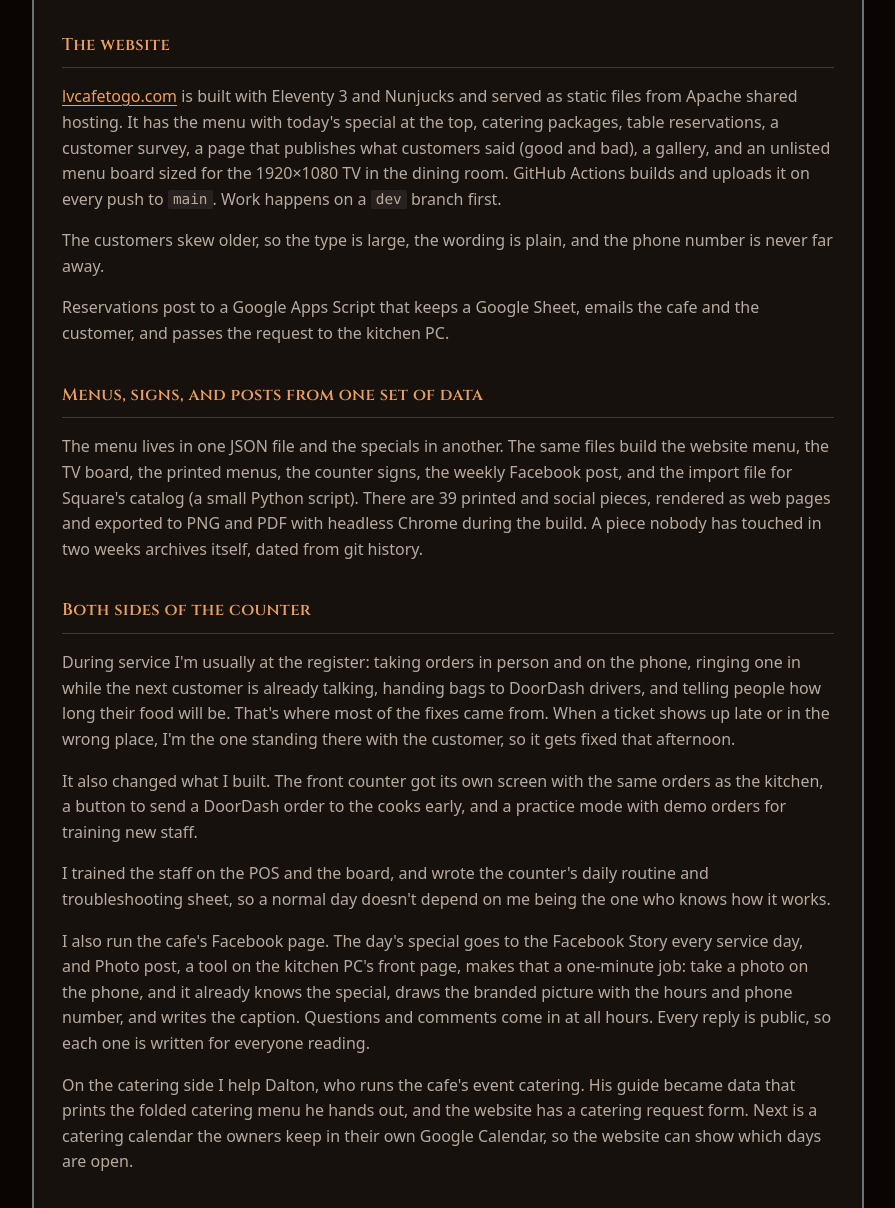
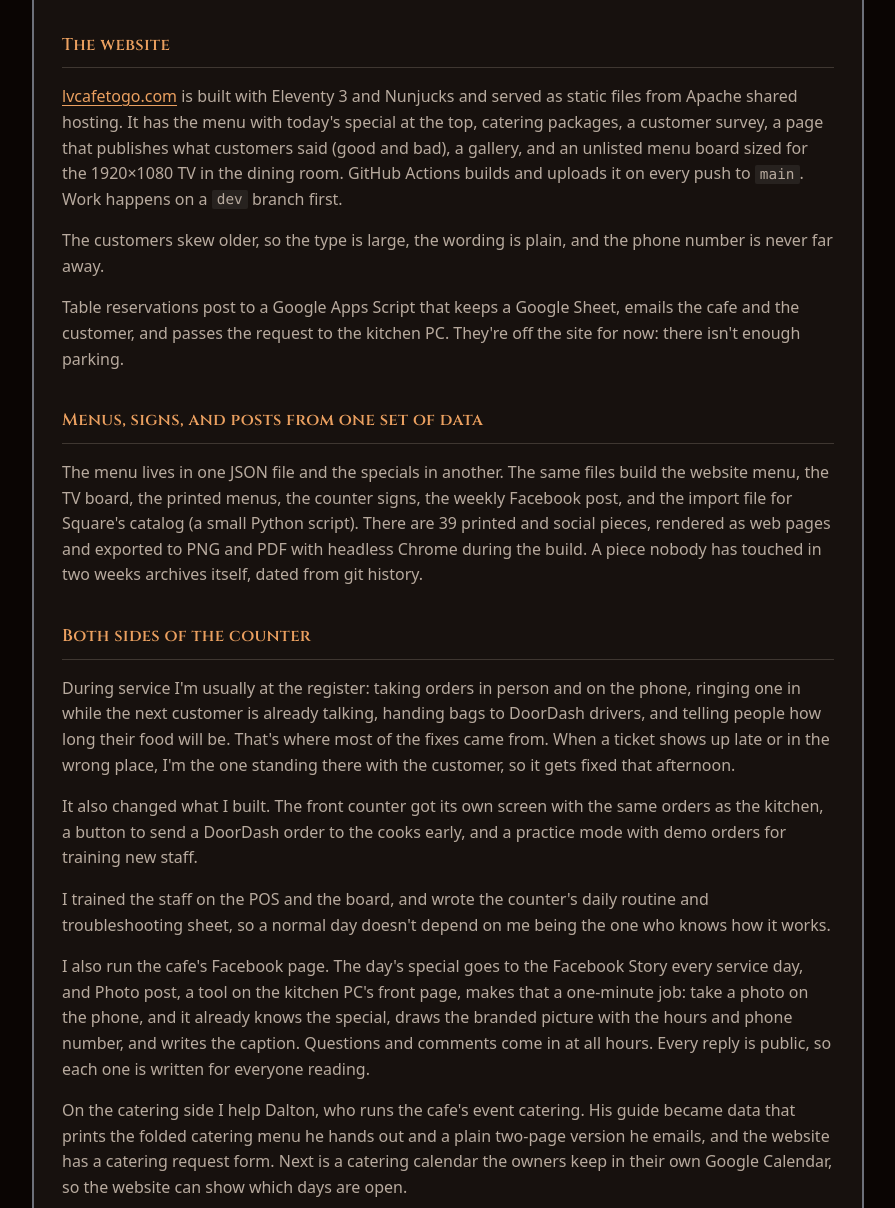
Before and after one commit to MitchDizzle/mtch.tech, an Eleventy site: page src/projects/the-cafe.md in a window 1280 px wide. Shown: the part 1545-2753 px from the top of the page, without its empty margins (192-1087 px from the left). Built offline with nearby package versions, Linux system fonts and the light colour scheme; Eleventy itself is replaced by a stand-in of ours; files that its build step writes are made by us from their sources.

Commit message:
Sync The Cafe and kitchen board entries from mitchgardner.cv
Reservations are off the cafe's site for now (parking), catering has an emailed
two-page version, the board's Square lesson on "skip the item details screen",
and its line and test counts.

Co-Authored-By: Claude Opus 5.5 <noreply@anthropic.com>
Claude-Session: https://claude.ai/code/session_016s9G4vNwYsRhAnvT72GP8S

```diff
--- a/src/projects/the-cafe.md
+++ b/src/projects/the-cafe.md
@@ -63,11 +63,11 @@ Once the doors opened, the kitchen needed to see orders from the counter, online
 
 ## The website
 
-[lvcafetogo.com](https://lvcafetogo.com) is built with Eleventy 3 and Nunjucks and served as static files from Apache shared hosting. It has the menu with today's special at the top, catering packages, table reservations, a customer survey, a page that publishes what customers said (good and bad), a gallery, and an unlisted menu board sized for the 1920×1080 TV in the dining room. GitHub Actions builds and uploads it on every push to `main`. Work happens on a `dev` branch first.
+[lvcafetogo.com](https://lvcafetogo.com) is built with Eleventy 3 and Nunjucks and served as static files from Apache shared hosting. It has the menu with today's special at the top, catering packages, a customer survey, a page that publishes what customers said (good and bad), a gallery, and an unlisted menu board sized for the 1920×1080 TV in the dining room. GitHub Actions builds and uploads it on every push to `main`. Work happens on a `dev` branch first.
 
 The customers skew older, so the type is large, the wording is plain, and the phone number is never far away.
 
-Reservations post to a Google Apps Script that keeps a Google Sheet, emails the cafe and the customer, and passes the request to the kitchen PC.
+Table reservations post to a Google Apps Script that keeps a Google Sheet, emails the cafe and the customer, and passes the request to the kitchen PC. They're off the site for now: there isn't enough parking.
 
 ## Menus, signs, and posts from one set of data
 
@@ -83,7 +83,7 @@ I trained the staff on the POS and the board, and wrote the counter's daily rout
 
 I also run the cafe's Facebook page. The day's special goes to the Facebook Story every service day, and Photo post, a tool on the kitchen PC's front page, makes that a one-minute job: take a photo on the phone, and it already knows the special, draws the branded picture with the hours and phone number, and writes the caption. Questions and comments come in at all hours. Every reply is public, so each one is written for everyone reading.
 
-On the catering side I help Dalton, who runs the cafe's event catering. His guide became data that prints the folded catering menu he hands out, and the website has a catering request form. Next is a catering calendar the owners keep in their own Google Calendar, so the website can show which days are open.
+On the catering side I help Dalton, who runs the cafe's event catering. His guide became data that prints the folded catering menu he hands out and a plain two-page version he emails, and the website has a catering request form. Next is a catering calendar the owners keep in their own Google Calendar, so the website can show which days are open.
 
 ## Results and lessons
 
```
Also changed, not shown: src/projects/kitchen-board.md (+2 -1 lines).
